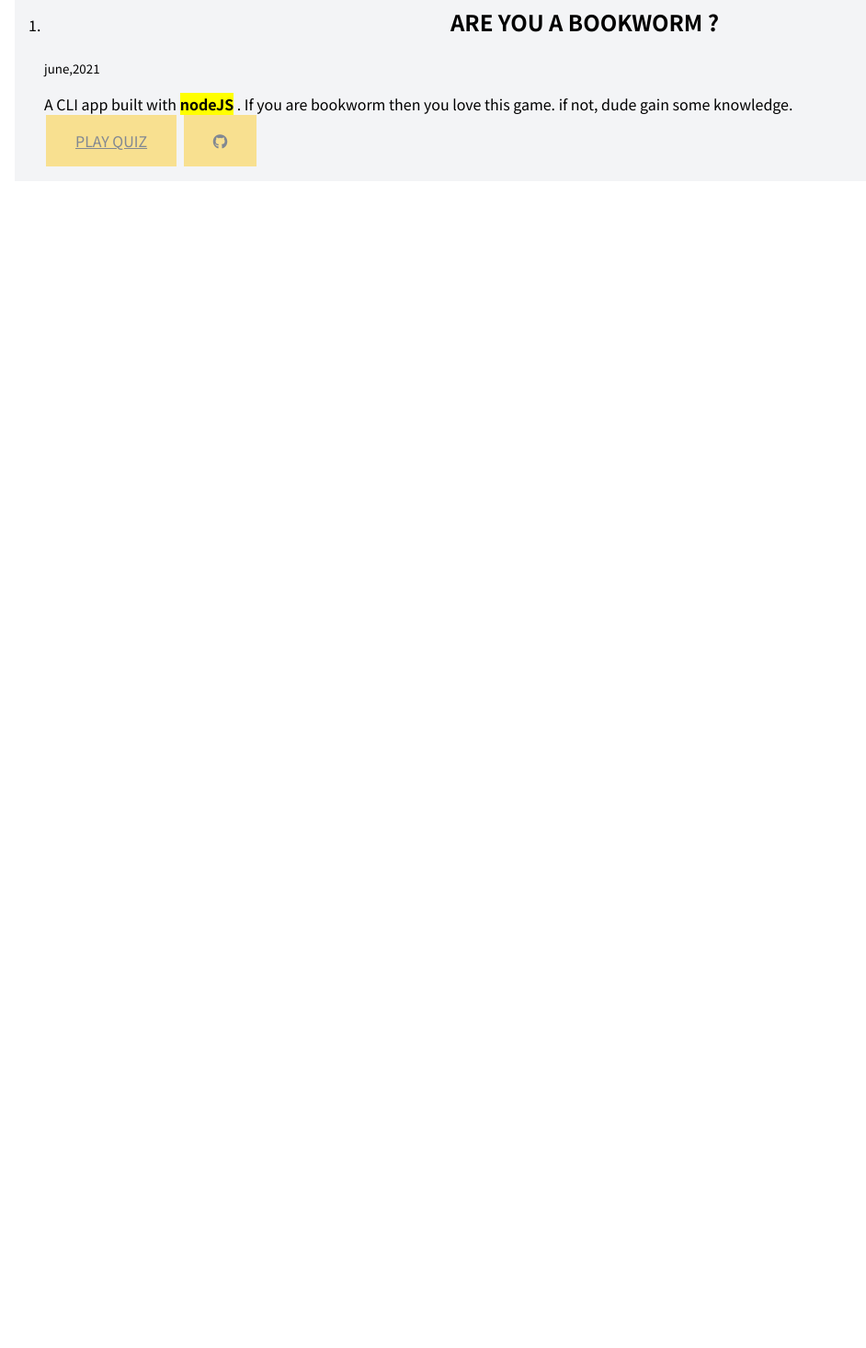
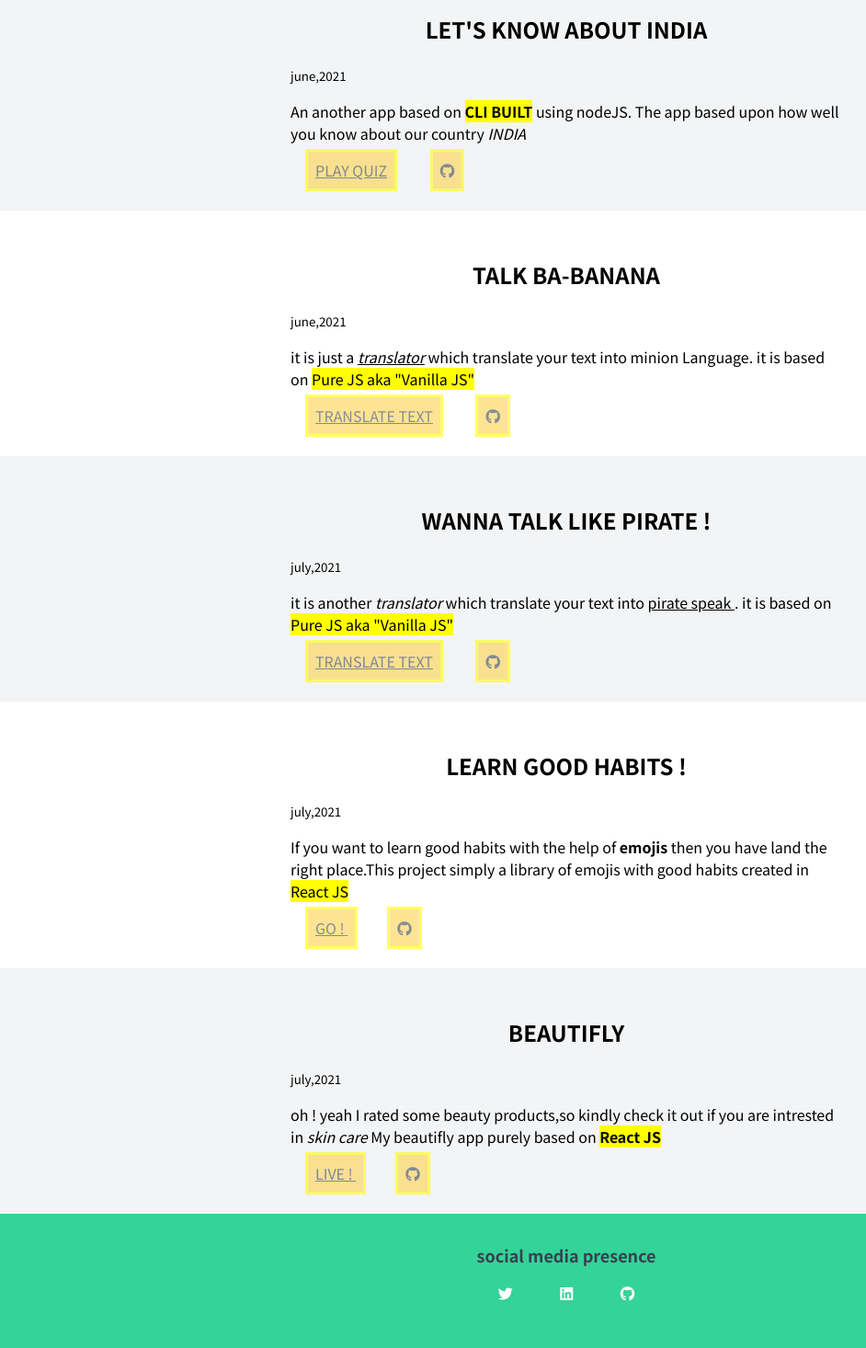
Before and after one commit to vashnavichauhan1825/vashnavi-neogcamp, a plain HTML site: page projects.html in a window 1280 px wide. Shown: the part 560-2026 px from the top of the page at 92% size, without its empty margins (24-966 px from the left). Before the commit the page ends 800 px from the top, so only its background shows below. Drawn offline with Linux system fonts and the light colour scheme.

Commit message:
docs: create projects
create project section and style

```diff
--- a/projects.html
+++ b/projects.html
@@ -30,12 +30,10 @@
             <span class="heading-inverted">projects !!</span></h1>
     </header>
 
-    <ol reversed>
+
 
       <section class="section">
-        <li>
-
-            <div>
+          <div class="container container-center">
             <h1>ARE YOU A BOOKWORM ? </h1>
             <small>june,2021</small>
             <p>A CLI app built with <strong><mark>nodeJS</mark></strong>
@@ -46,25 +44,113 @@
             <a class="link-projects" href="https://github.com/vashnavichauhan1825/book-quiz"><i class="fab fa-github"></i></a>
             </div>
 
-        </li>
-    </section>
+          </section>
+
+
+
     <section class="section ow">
 
-        <li>
+        <div class="container
+            container-center">
+            <h1>LET'S KNOW ABOUT INDIA</h1>
+            <small>june,2021</small>
+            <p>An another app based on <mark><b>CLI BUILT</b></mark> using nodeJS.
+            The app based upon how well you know about our country <em>INDIA</em></p>
 
-            <div>
-            <h1>ARE YOU A BOOKWORM ? </h1>
-            <small>june,2021</small>
-            <p>A CLI app built with <strong><mark>nodeJS</mark></strong>
-            . If you are bookworm then you love this game. if not, dude gain
-            some knowledge. </p>
-
-            <a class="link-projects" href="https://replit.com/@vashnavichauhan/book-quiz?embed=1&output=1#index.js">PLAY QUIZ</a>
-            <a class="link-projects" href="https://github.com/vashnavichauhan1825/book-quiz"><i class="fab fa-github"></i></a>
+            <a class="link-projects" href="https://replit.com/@vashnavichauhan/india-game?v=1">PLAY QUIZ</a>
+            <a class="link-projects" href="https://github.com/vashnavichauhan1825/india-game"><i class="fab fa-github"></i></a>
             </div>
 
-        </li>
-    </section>
+      </section>
+
+      <section class="section">
+        <div class="container
+        container-center">
+          <h1>TALK BA-BANANA</h1>
+          <small>june,2021</small>
+          <p>it is just a <i><ins>translator</ins></i> which translate
+        your text into minion Language. it is based on <mark>Pure JS aka "Vanilla JS"</mark>  </p>
+
+          <a class="link-projects" href="https://talk-ba-banana.netlify.app/">TRANSLATE TEXT</a>
+          <a class="link-projects" href="https://github.com/vashnavichauhan1825/BANANA-TALK"><i class="fab fa-github"></i></a>
+
+          </div>
+
+        </section>
+
+        <section class="section ow">
+          <div class="container
+          container-center">
+            <h1>WANNA TALK LIKE PIRATE ! </h1>
+            <small>july,2021</small>
+            <p>it is another <i>translator</i> which translate
+          your text into <ins>pirate speak </ins>. it is based on <mark>Pure JS aka "Vanilla JS"</mark>  </p>
+
+            <a class="link-projects" href="https://piratetranslator-app.netlify.app/">TRANSLATE TEXT</a>
+            <a class="link-projects" href="https://github.com/vashnavichauhan1825/PIRATE-TRANSLATOR"><i class="fab fa-github"></i></a>
+
+            </div>
+
+          </section>
+
+          <section class="section">
+            <div class="container
+            container-center">
+              <h1>LEARN GOOD HABITS ! </h1>
+              <small>july,2021</small>
+              <p>If you want to learn good habits with the help
+                of <b>emojis</b> then you have land the right place.This project simply
+                a library of emojis with good habits created in <mark>React JS</mark></p>
+
+              <a class="link-projects" href="https://zhl5r.csb.app/">GO ! </a>
+              <a class="link-projects" href="https://github.com/vashnavichauhan1825/GOOD-HABITS"><i class="fab fa-github"></i></a>
+
+              </div>
+
+            </section>
+
+            <section class="section ow">
+              <div class="container
+              container-center">
+                <h1>BEAUTIFLY</h1>
+                <small>july,2021</small>
+                <P>oh ! yeah I rated some beauty products,so kindly check it out if you are intrested in
+                  <i>skin care</i> My beautifly app purely based on <mark><b>React JS</b></mark>
+
+                </P>
+                <a class="link-projects" href="https://mx6on.csb.app/"> LIVE ! </a>
+                <a class="link-projects" href="https://github.com/vashnavichauhan1825/BEAUTIFLY"><i class="fab fa-github"></i></a>
+
+                </div>
+
+              </section>
+
+
+              <footer class="footer">
+                <div class="footer-header">social media presence</div>
+              <ul class="social-links
+              list-non-bullet">
+                  <li
+                  class="list-item-inline" ><a class="link" href="/"><i class="fab fa-twitter"></i>
+                 </a>
+             </li>
+             <li
+             class="list-item-inline"><a class="link" href="/"><i class="fab fa-linkedin"></i>
+             </a>
+            </li>
+            <li
+            class="list-item-inline"><a class="link" href="/"><i class="fab fa-github"></i>
+            </a>
+            </li>
+
+              </ul>
+
+
+
+
+
+
+            </footer>
 
 
 
@@ -72,7 +158,10 @@
 
 
 
-    </ol>
+
+
+
+
 
 </body>
 </html>
--- a/style.css
+++ b/style.css
@@ -100,15 +100,14 @@ hr{
 
 .link-projects {
     background-color:#FCD34D ;
-    border: none;
+    border:solid yellow;
     color:var(--dark);
-    padding: 16px 32px;
+    padding:0.5rem;
     text-align: center;
     font-size: 16px;
-    margin: 4px 2px;
+    margin:1rem 1rem;
     opacity: 0.6;
     transition: 0.3s;
-
 }
 
 .link-projects:hover{
```
